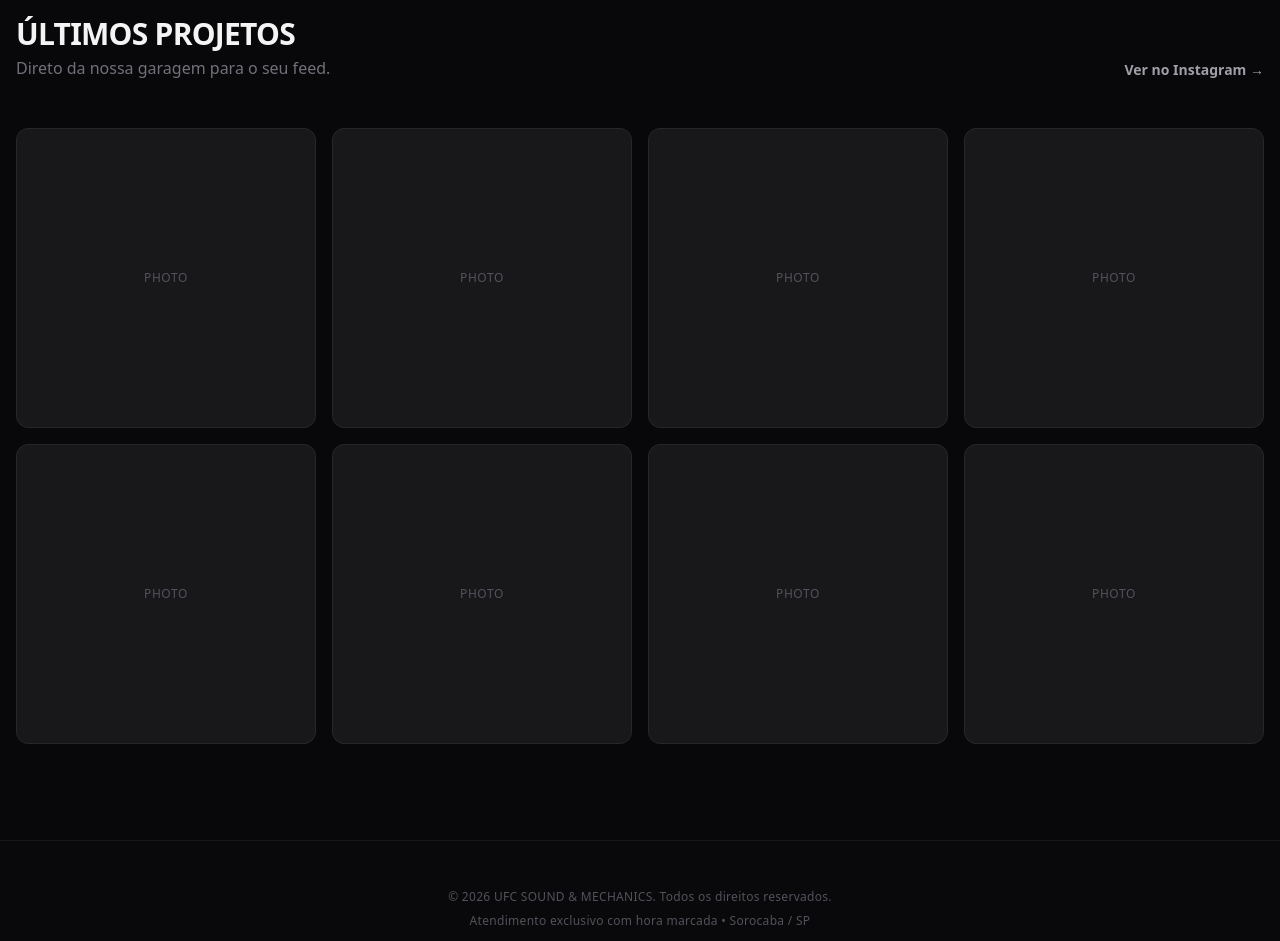
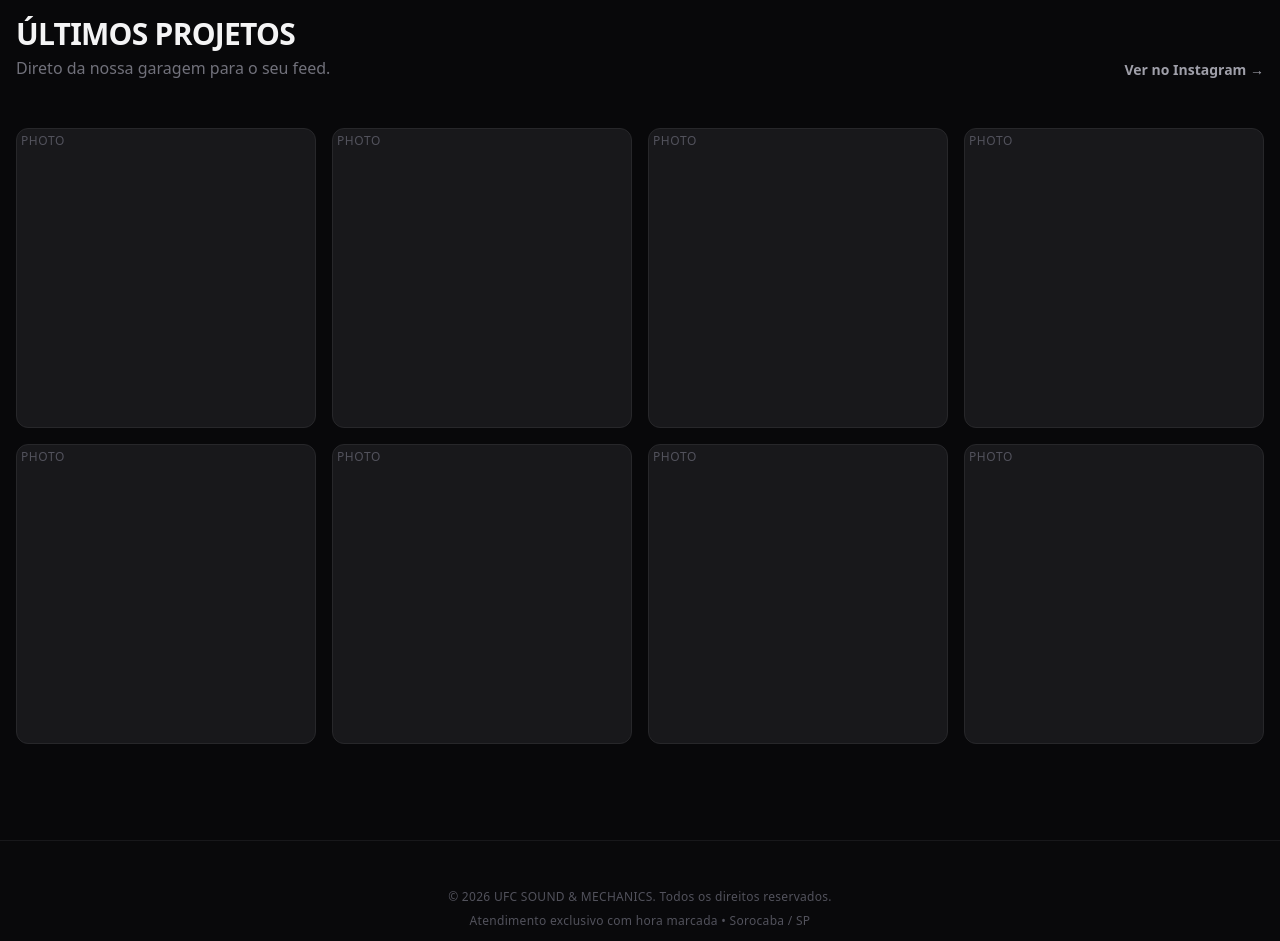
Before and after one commit to pepa667/general_motos, a website built with Vite: page index.html in a window 1280 px wide. Shown: the part 2880-3821 px from the top of the page. Built offline with nearby package versions, Linux system fonts and the light colour scheme; files whose address does not match are found by name.

Commit message:
Insta Scrap — First Run pt7

```diff
--- a/index.html
+++ b/index.html
@@ -225,35 +225,35 @@
 
       <div id="insta-feed-gallery" class="grid grid-cols-2 gap-4 md:grid-cols-4">
         <div
-          class="flex aspect-square items-center justify-center rounded-xl border border-zinc-800 bg-zinc-900 text-xs font-medium tracking-wider text-zinc-600 uppercase">
+          class="block p-1 [&>child]:rounded-xl aspect-square items-center justify-center rounded-xl border border-zinc-800 bg-zinc-900 text-xs font-medium tracking-wider text-zinc-600 uppercase">
           <div class="ig">photo</div>
         </div>
         <div
-          class="flex aspect-square items-center justify-center rounded-xl border border-zinc-800 bg-zinc-900 text-xs font-medium tracking-wider text-zinc-600 uppercase">
+          class="block p-1 [&>child]:rounded-xl aspect-square items-center justify-center rounded-xl border border-zinc-800 bg-zinc-900 text-xs font-medium tracking-wider text-zinc-600 uppercase">
           <div class="ig">photo</div>
         </div>
         <div
-          class="flex aspect-square items-center justify-center rounded-xl border border-zinc-800 bg-zinc-900 text-xs font-medium tracking-wider text-zinc-600 uppercase">
+          class="block p-1 [&>child]:rounded-xl aspect-square items-center justify-center rounded-xl border border-zinc-800 bg-zinc-900 text-xs font-medium tracking-wider text-zinc-600 uppercase">
           <div class="ig">photo</div>
         </div>
         <div
-          class="flex aspect-square items-center justify-center rounded-xl border border-zinc-800 bg-zinc-900 text-xs font-medium tracking-wider text-zinc-600 uppercase">
+          class="block p-1 [&>child]:rounded-xl aspect-square items-center justify-center rounded-xl border border-zinc-800 bg-zinc-900 text-xs font-medium tracking-wider text-zinc-600 uppercase">
           <div class="ig">photo</div>
         </div>
         <div
-          class="flex aspect-square items-center justify-center rounded-xl border border-zinc-800 bg-zinc-900 text-xs font-medium tracking-wider text-zinc-600 uppercase">
+          class="block p-1 [&>child]:rounded-xl aspect-square items-center justify-center rounded-xl border border-zinc-800 bg-zinc-900 text-xs font-medium tracking-wider text-zinc-600 uppercase">
           <div class="ig">photo</div>
         </div>
         <div
-          class="flex aspect-square items-center justify-center rounded-xl border border-zinc-800 bg-zinc-900 text-xs font-medium tracking-wider text-zinc-600 uppercase">
+          class="block p-1 [&>child]:rounded-xl aspect-square items-center justify-center rounded-xl border border-zinc-800 bg-zinc-900 text-xs font-medium tracking-wider text-zinc-600 uppercase">
           <div class="ig">photo</div>
         </div>
         <div
-          class="flex aspect-square items-center justify-center rounded-xl border border-zinc-800 bg-zinc-900 text-xs font-medium tracking-wider text-zinc-600 uppercase">
+          class="block p-1 [&>img]:rounded-xl aspect-square items-center justify-center rounded-xl border border-zinc-800 bg-zinc-900 text-xs font-medium tracking-wider text-zinc-600 uppercase">
           <div class="ig">photo</div>
         </div>
         <div
-          class="flex aspect-square items-center justify-center rounded-xl border border-zinc-800 bg-zinc-900 text-xs font-medium tracking-wider text-zinc-600 uppercase">
+          class="block p-1 [&>child]:rounded-xl aspect-square items-center justify-center rounded-xl border border-zinc-800 bg-zinc-900 text-xs font-medium tracking-wider text-zinc-600 uppercase">
           <div class="ig">photo</div>
         </div>
       </div>
```
